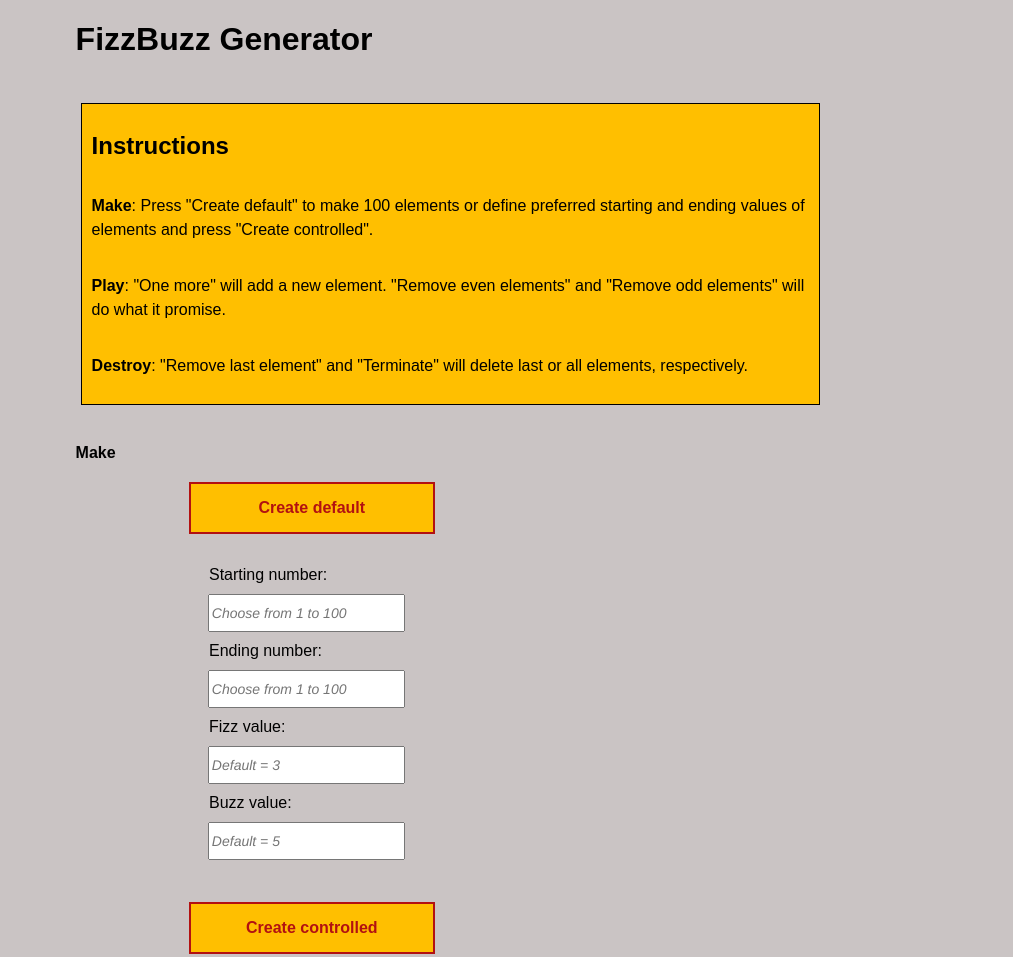
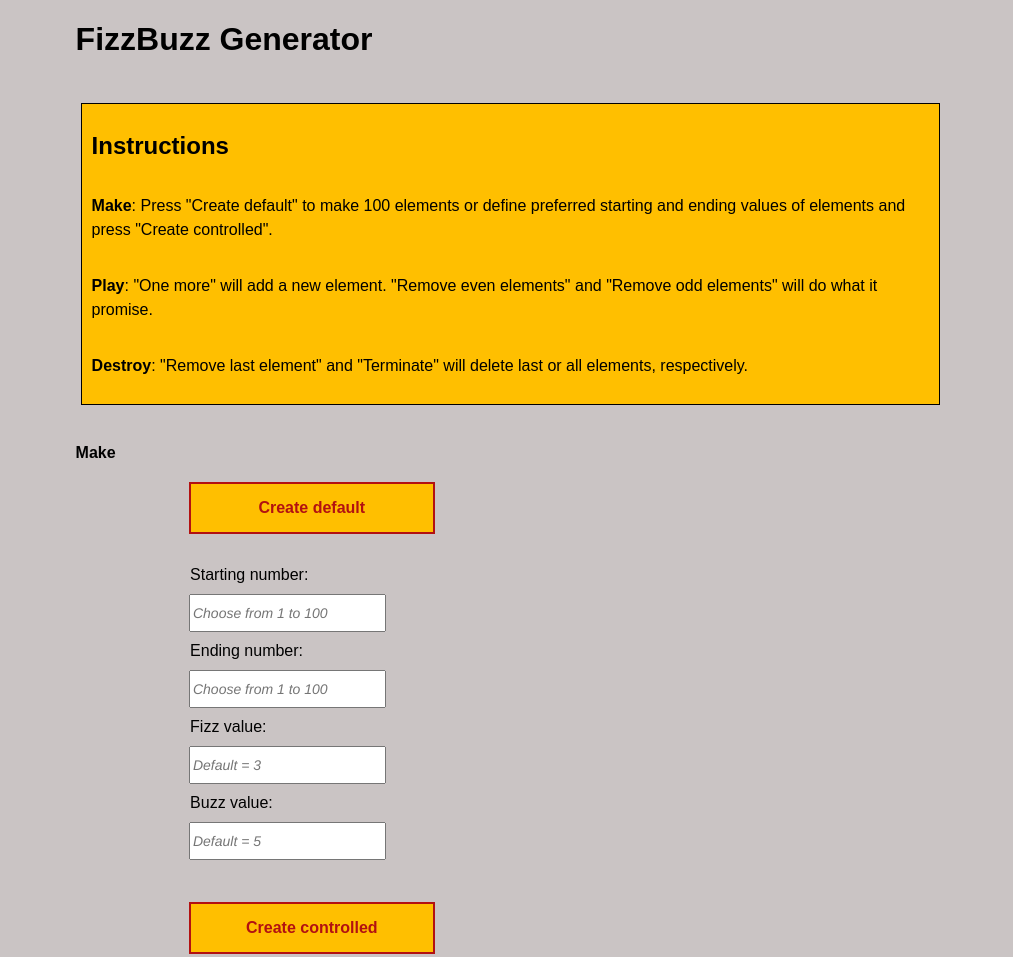
Before and after one commit to vies-is/Homework_0123, a plain HTML site: page index.html in a window 1280 px wide. Shown: the top 957 px of the page, 0-1013 px from the left. Drawn offline with Linux system fonts and the light colour scheme; files whose address does not match are found by name.

Commit message:
margin-fix

```diff
--- a/styles/FizzBuzz_style.css
+++ b/styles/FizzBuzz_style.css
@@ -131,14 +131,14 @@ label {
   justify-content: left;
   margin-top: 10px;
   margin-bottom: 10px;
-  margin-left: 3cm;
+  margin-left: 2.5cm;
 }
 
 .instructionBox {
   position: relative;
   padding: 10px;
   display: grid;
-  width: 60%;
+  width: 70%;
   font-size: 15px;
   border: 1px solid black;
   line-height: 1.5em;
```
